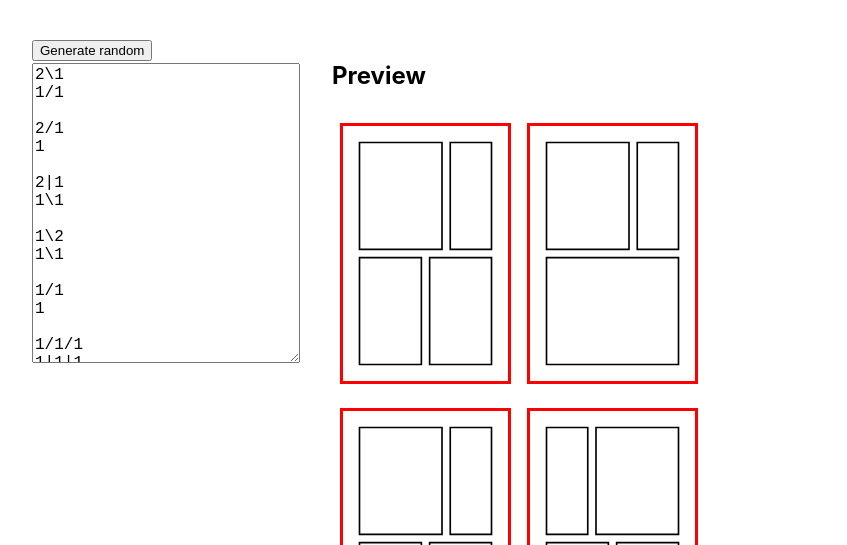
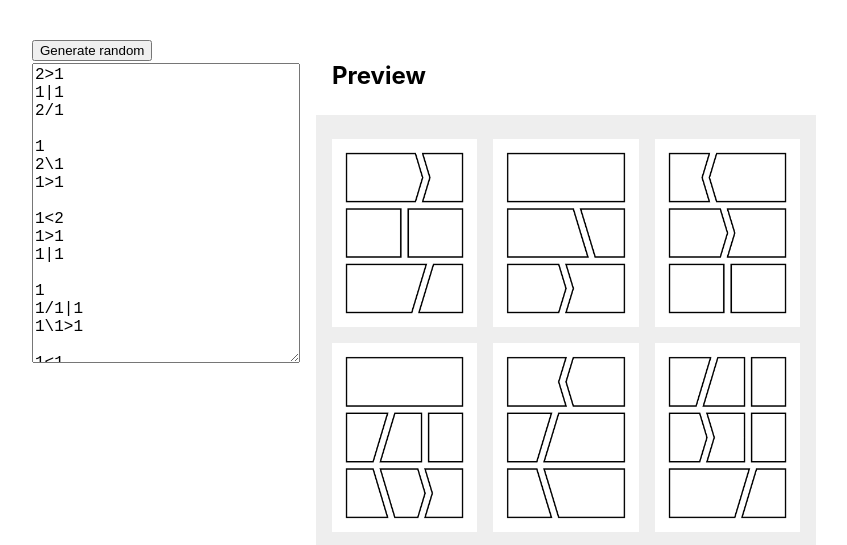
Before and after one commit to johnellmore/comic-book-framer, a plain HTML site: page index.html in a window 1280 px wide. Both pictures are taken after typing "Sample" into the empty fields and a click on the button "Generate random". Shown: the part 182-727 px from the top of the page, without its empty margins (224-1071 px from the left). Drawn offline with Linux system fonts and the light colour scheme.

Commit message:
start on print layout structure, implement all border types

```diff
--- a/index.html
+++ b/index.html
@@ -64,10 +64,19 @@
         flex: 4 0 300px;
       }
 
+      #preview-pages {
+        display: flex;
+        flex-wrap: wrap;
+        background-color: #eee;
+        margin: 1em -1em;
+        padding: 1em 0.5em;
+      }
+
       #preview-pages canvas {
+        width: calc(33.333% - 1em);
+        margin: 0.5em;
         display: inline-block;
-        border: 3px red solid;
-        margin: 0.5em;
+        background-color: white;
       }
 
       .below {
@@ -97,6 +106,7 @@
         parseTemplate,
         pageToFrames,
         renderPageFrames,
+        BookPrinterSingle,
       } from "./lib.mjs";
 
       const generateBtn = document.getElementById("action-generate");
@@ -110,18 +120,10 @@
       });
 
       function renderPreview() {
-        console.log("preview!");
-        const dpi = 30;
-        const pageSizePx = [5.5 * dpi, 8.5 * dpi];
+        const book = new BookPrinterSingle(8.5, 11);
         const pagesAst = parseTemplate(templateEditor.value);
-        const pageCanvases = pagesAst.map((page) => {
-          console.log(page);
-          const pageFrames = pageToFrames(page, pageSizePx);
-          console.log(pageFrames);
-          const cv = renderPageFrames(pageFrames, pageSizePx);
-          return cv;
-        });
-        previewPages.replaceChildren(...pageCanvases);
+        const canvases = book.renderPreview(pagesAst);
+        previewPages.replaceChildren(...canvases);
       }
 
       templateEditor.addEventListener("keyup", renderPreview);
--- a/lib.mjs
+++ b/lib.mjs
@@ -1,12 +1,10 @@
 const STROKE_COLOR = 'black'; // CSS color
 const STROKE_WIDTH = 0.01; // percentage of page width
-const SEPARATORS = ['/', '|', '\\'];
+const SEPARATORS = ['/', '|', '\\', '>', '<'];
 
 export function generateRandomBook(numPages) {
-  const rowsPerPage = [2, 3];
   const pages = range(numPages).map(p => {
-    const numRows = pickRandom(rowsPerPage);
-    const rows = range(numRows).map(generateRandomPageRow);
+    const rows = range(3).map(generateRandomPageRow);
     return rows.join("\n");
   });
   return pages.join("\n\n");
@@ -67,6 +65,37 @@ class Panel {
   }
 }
 
+export class BookPrinterSingle {
+  constructor(widthInches, heightInches) {
+    this.widthInches = widthInches;
+    this.heightInches = heightInches;
+  }
+
+  renderPreview(ast) {
+    return this.#renderAtDpi(ast, 30);
+  }
+
+  renderPrintable(ast) {
+    const dpi = 300;
+    const blank = () => makeCanvas(...this.#pagePxSize(dpi));
+    return [blank(), ...this.#renderAtDpi(ast, dpi), blank()];
+  }
+
+  #pagePxSize(dpi) {
+    return [this.widthInches * dpi, this.heightInches * dpi];
+  }
+
+  #renderAtDpi(ast, dpi) {
+    const pageCanvases = ast.map((page) => {
+      const pageFrames = pageToFrames(page, this.#pagePxSize(dpi));
+      const canvas = makeCanvas(...this.#pagePxSize(dpi))
+      renderPageFrames(canvas, pageFrames, this.#pagePxSize(dpi)[0]);
+      return canvas;
+    });
+    return pageCanvases;
+  }
+}
+
 export function parseTemplate(tmpl) {
   const PAGE_INNER_MARGIN = 0.05; // as percentage of page width
   const PAGE_OUTER_MARGIN = 0.1; // as percentage of page width
@@ -108,13 +137,13 @@ export function pageToFrames(page, pageSizeWH) {
     const availablePanelWidth = wPx - (2 * outerMarginPx) - ((row.panels.length - 1) * innerMarginPx);
     let rowOffsetXPx = offsetXPx;
     const rowFrames = row.panels.map(panel => {
-      const panelPt = (x, y) => [rowOffsetXPx + x, offsetYPx + y];
+      const [x, y] = [rowOffsetXPx, offsetYPx];
       const panelWidth = availablePanelWidth / row.totalWidth * panel.width;
+      const leftEdge = new Edger(x, y, y + panelHeight, innerMarginPx);
+      const rightEdge = new Edger(x + panelWidth, y, y + panelHeight, innerMarginPx);
       const frame = [
-        panelPt(0, 0),
-        panelPt(0, panelHeight),
-        panelPt(panelWidth, panelHeight),
-        panelPt(panelWidth, 0),
+        ...(leftEdge.for(panel.leftBorderType)),
+        ...(rightEdge.for(panel.rightBorderType).reverse()),
       ];
       rowOffsetXPx += panelWidth + innerMarginPx;
       return frame;
@@ -124,14 +153,77 @@ export function pageToFrames(page, pageSizeWH) {
   return frames;
 }
 
-export function renderPageFrames(polygons, pageSizeWH) {
-  const [wPx, hPx] = pageSizeWH;
+class Edger {
+  constructor(x, yMin, yMax, gutter) {
+    this.x = x;
+    this.yMin = yMin;
+    this.yMax = yMax;
+    this.gutter = gutter;
+  }
 
+  for(char) {
+    if (char === '|') {
+      return this.straight();
+    } else if (char === '/') {
+      return this.forwardDiag();
+    } else if (char === '\\') {
+      return this.backwardDiag();
+    } else if (char === '>') {
+      return this.rightAngle();
+    } else if (char === '<') {
+      return this.leftAngle();
+    }
+    throw new Error('Invalid separator type');
+  }
+
+  straight() {
+    return [
+      [this.x, this.yMin],
+      [this.x, this.yMax],
+    ];
+  }
+
+  forwardDiag() {
+    return [
+      [this.x + this.gutter, this.yMin],
+      [this.x - this.gutter, this.yMax],
+    ];
+  }
+
+  backwardDiag() {
+    return [
+      [this.x - this.gutter, this.yMin],
+      [this.x + this.gutter, this.yMax],
+    ];
+  }
+
+  rightAngle() {
+    return [
+      [this.x - this.gutter / 2, this.yMin],
+      [this.x + this.gutter / 2, (this.yMax - this.yMin) / 2 + this.yMin],
+      [this.x - this.gutter / 2, this.yMax],
+    ];
+  }
+
+  leftAngle() {
+    return [
+      [this.x + this.gutter / 2, this.yMin],
+      [this.x - this.gutter / 2, (this.yMax - this.yMin) / 2 + this.yMin],
+      [this.x + this.gutter / 2, this.yMax],
+    ];
+  }
+}
+
+function makeCanvas(w, h) {
   const cv = document.createElement('canvas');
-  cv.width = wPx;
-  cv.height = hPx;
-  const ctx = cv.getContext('2d');
-  ctx.strokeStyle = "#000000";
+  cv.width = w;
+  cv.height = h;
+  return cv;
+}
+
+export function renderPageFrames(canvas, polygons, wPx) {
+  const ctx = canvas.getContext('2d');
+  ctx.strokeStyle = STROKE_COLOR;
   ctx.lineWidth = STROKE_WIDTH * wPx;
   polygons.forEach(points => {
     ctx.beginPath();
@@ -141,6 +233,4 @@ export function renderPageFrames(polygons, pageSizeWH) {
     ctx.closePath();
     ctx.stroke();
   });
-
-  return cv;
 }
```
